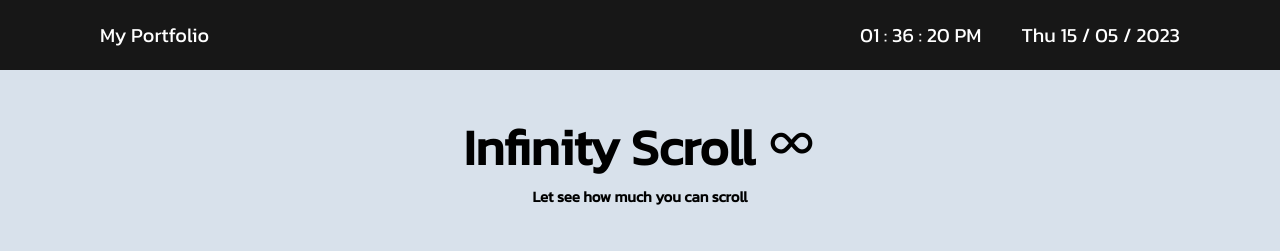
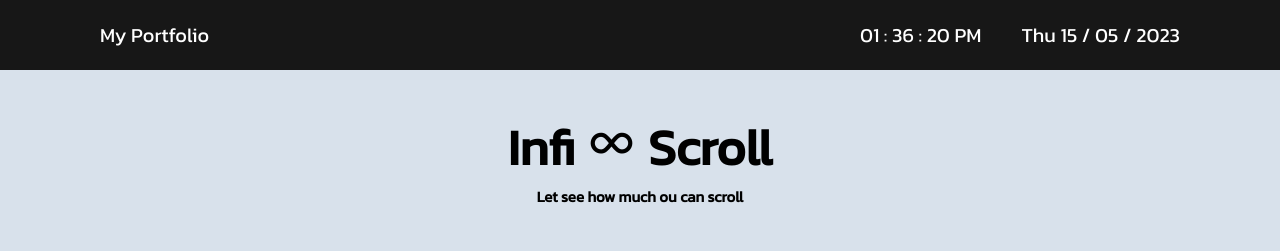
Before and after one commit to Bharat-Ag/infinity_scroll, a plain HTML site: page index.html in a window 1280 px wide. Drawn offline with nearby package versions, Linux system fonts and the light colour scheme; no server answers.

Commit message:
Final call

```diff
--- a/index.html
+++ b/index.html
@@ -30,8 +30,8 @@
     </div>
 
     <div class="container">
-        <h1>Infinity Scroll <i class='bx bx-infinite'></i></h1>
-        <h2 class="headline">Let see how much you can scroll</h2>
+        <h1>Infi <i class='bx bx-infinite'></i> Scroll</h1>
+        <h2 class="headline">Let see how much ou can scroll</h2>
     </div>
 
     <script src="./script.js" defer></script>
```
